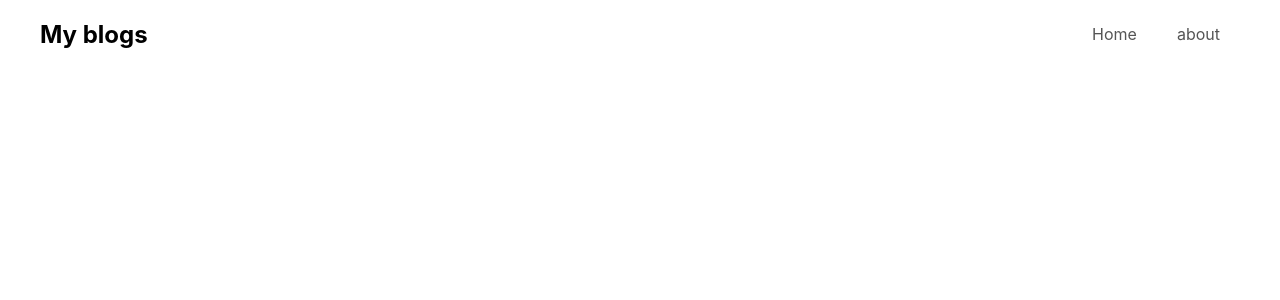
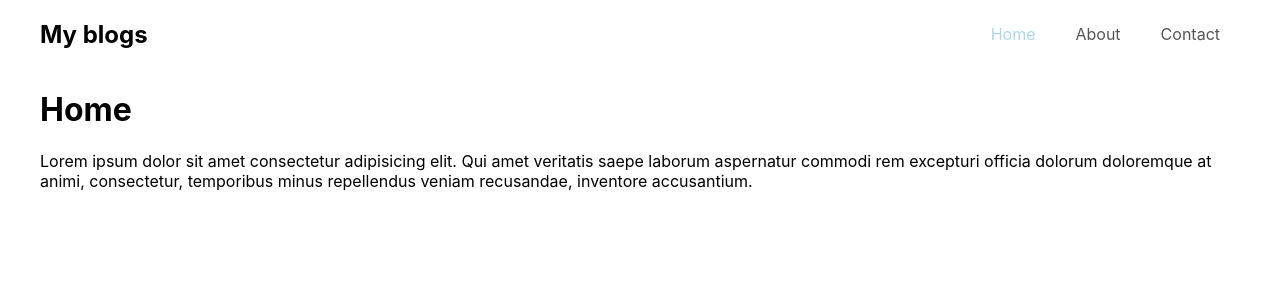
Before and after one commit to ThiHanTesting/React-Router-Test, a React (Create React App) app: page / in a window 1280 px wide. Shown: the top 300 px of the page. Built offline with nearby package versions, Linux system fonts and the light colour scheme.

Commit message:
react router and using links (navlink)

```diff
--- a/package.json
+++ b/package.json
@@ -8,6 +8,7 @@
     "@testing-library/user-event": "^13.5.0",
     "react": "^18.2.0",
     "react-dom": "^18.2.0",
+    "react-router-dom": "^6.22.3",
     "react-scripts": "5.0.1",
     "web-vitals": "^2.1.4"
   },
--- a/src/App.css
+++ b/src/App.css
@@ -19,3 +19,7 @@ li a {
   text-decoration: none;
   color: #555555;
 }
+
+a.active{
+  color: lightblue;
+}
--- a/src/App.js
+++ b/src/App.js
@@ -1,5 +1,5 @@
-
 import './App.css';
+import { Outlet, NavLink } from 'react-router-dom'
 
 function App() {
   return (
@@ -7,10 +7,12 @@ function App() {
       <nav>
         <h1>My blogs</h1>
         <ul>
-          <li><a href="">Home</a></li>
-          <li><a href="">about</a></li>
+          <li><NavLink to="">Home</NavLink></li>
+          <li><NavLink to="/about">About</NavLink></li>
+          <li><NavLink to="/contact">Contact</NavLink></li>
         </ul>
       </nav>
+      <Outlet />
     </div>
   );
 }
--- a/src/index.js
+++ b/src/index.js
@@ -1,9 +1,10 @@
 import React from 'react';
 import ReactDOM from 'react-dom/client';
 import './index.css';
-import App from './App';
+import router from './router'
+import { RouterProvider } from 'react-router-dom';
 
 const root = ReactDOM.createRoot(document.getElementById('root'));
 root.render(
-    <App />
+    <RouterProvider router={router} />
 );
--- /dev/null
+++ b/src/pages/About.js
@@ -0,0 +1,13 @@
+
+import '../App.css';
+
+function About() {
+  return (
+    <div className='App'>
+      <h1>About</h1>
+      <p>Lorem ipsum dolor sit amet consectetur adipisicing elit. Qui amet veritatis saepe laborum aspernatur commodi rem excepturi officia dolorum doloremque at animi, consectetur, temporibus minus repellendus veniam recusandae, inventore accusantium.</p>
+    </div>
+  );
+}
+
+export default About;
--- /dev/null
+++ b/src/pages/Contact.js
@@ -0,0 +1,13 @@
+
+import '../App.css';
+
+function Contact() {
+  return (
+    <div className='App'>
+      <h1>Contact</h1>
+      <p>Lorem ipsum dolor sit amet consectetur adipisicing elit. Qui amet veritatis saepe laborum aspernatur commodi rem excepturi officia dolorum doloremque at animi, consectetur, temporibus minus repellendus veniam recusandae, inventore accusantium.</p>
+    </div>
+  );
+}
+
+export default Contact;
--- /dev/null
+++ b/src/pages/Home.js
@@ -0,0 +1,13 @@
+
+import '../App.css';
+
+function Home() {
+  return (
+    <div className='App'>
+      <h1>Home</h1>
+      <p>Lorem ipsum dolor sit amet consectetur adipisicing elit. Qui amet veritatis saepe laborum aspernatur commodi rem excepturi officia dolorum doloremque at animi, consectetur, temporibus minus repellendus veniam recusandae, inventore accusantium.</p>
+    </div>
+  );
+}
+
+export default Home;
--- /dev/null
+++ b/src/router/index.js
@@ -0,0 +1,29 @@
+import Home from '../pages/Home'
+import About from '../pages/About'
+import App from '../App.js'
+import Contact from '../pages/Contact.js'
+
+import {
+    createBrowserRouter,
+  } from "react-router-dom";
+
+  const router = createBrowserRouter([
+    {
+      path: "/", // localhost:3000
+      element:<App/>,
+      children : [
+        {
+          path : '', // localhost:3000
+          element : <Home/>
+        },{
+          path : '/about' ,// localhost:3000/about
+          element : <About/>
+        },{
+          path : '/contact' , // localhost:3000/contact
+          element : <Contact/>
+        }
+      ]
+    },
+  ]);
+
+  export default router
```
Also changed, not shown: 1 other file (tests, documents, lock files or other folders).
